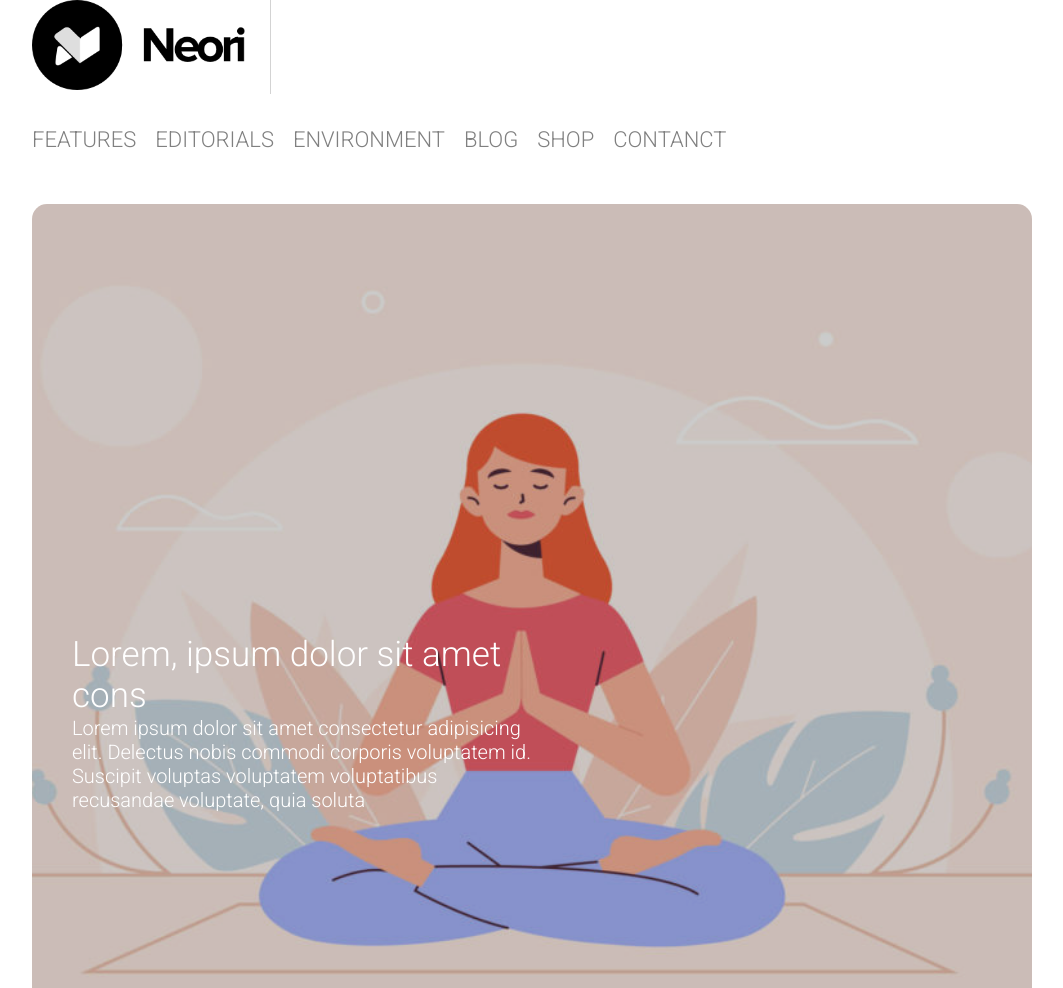
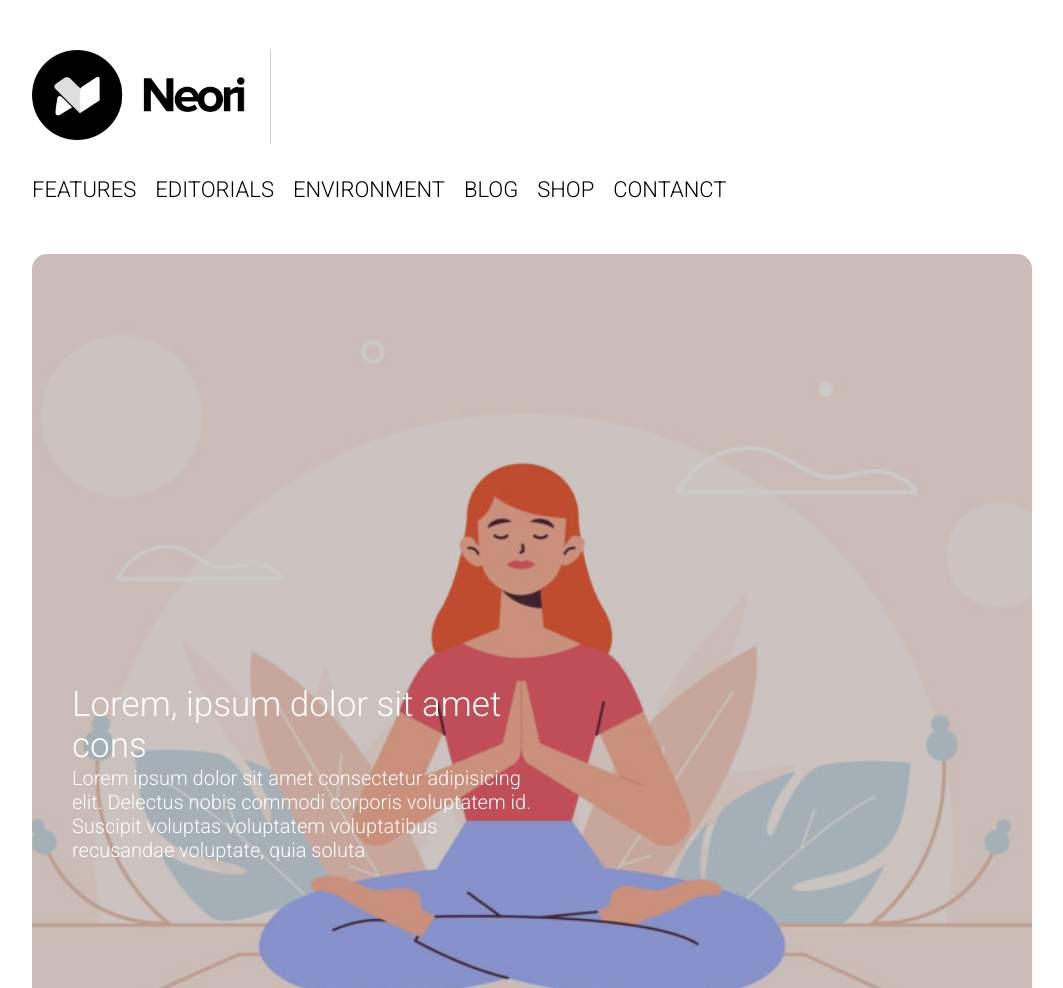
Before and after one commit to rekk88/htmlcss-wp, a plain HTML site: page bonus/index.html in a window 1280 px wide. Shown: the top 988 px of the page, without its empty margins (108-1171 px from the left). Drawn offline with Linux system fonts and the light colour scheme.

Commit message:
add : immagine jumbotron(main-top) ; margine top header e color

```diff
--- a/bonus/css/style.css
+++ b/bonus/css/style.css
@@ -29,7 +29,10 @@ body{
     margin: 0px 140px 20px 140px;
 
 }
-
+/*header*/
+header{
+    margin-top: 50px;
+}
 /* logo */
 .img-container{
     border-right: 1px solid lightgrey;
@@ -55,11 +58,15 @@ nav li{
 
 nav a{
     text-decoration: none;
-    color: grey;
+    color: black;
     text-transform: uppercase;
     font-size: 22px;
     vertical-align: middle;
 }
+/*
+a span{
+
+} */
 
 .main-top{
     background-image: url(../../img/banner.jpg);
--- a/bonus/index.html
+++ b/bonus/index.html
@@ -4,7 +4,7 @@
     <meta charset="UTF-8">
     <meta http-equiv="X-UA-Compatible" content="IE=edge">
     <meta name="viewport" content="width=device-width, initial-scale=1.0">
-    <title>htmlcss WP</title>
+    <title>htmlcss WP Bonus</title>
     <link rel="stylesheet" href="css/style.css">
     <link rel="preconnect" href="https://fonts.gstatic.com">
     <link href="https://fonts.googleapis.com/css2?family=Roboto:wght@300;700&display=swap" rel="stylesheet">
```
Also changed, not shown: img/banner-bonus.jpg (added).
